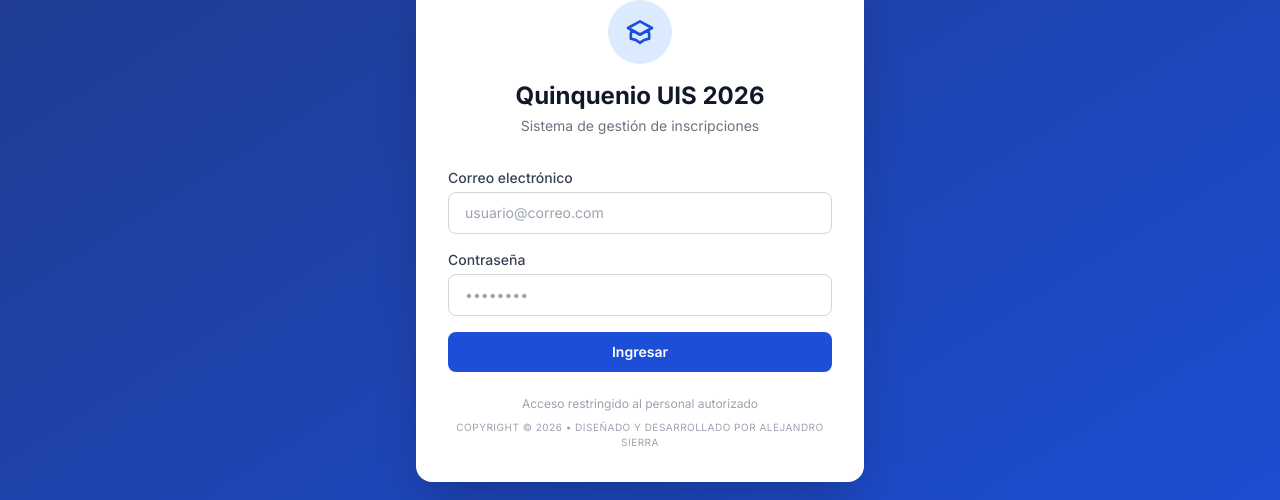
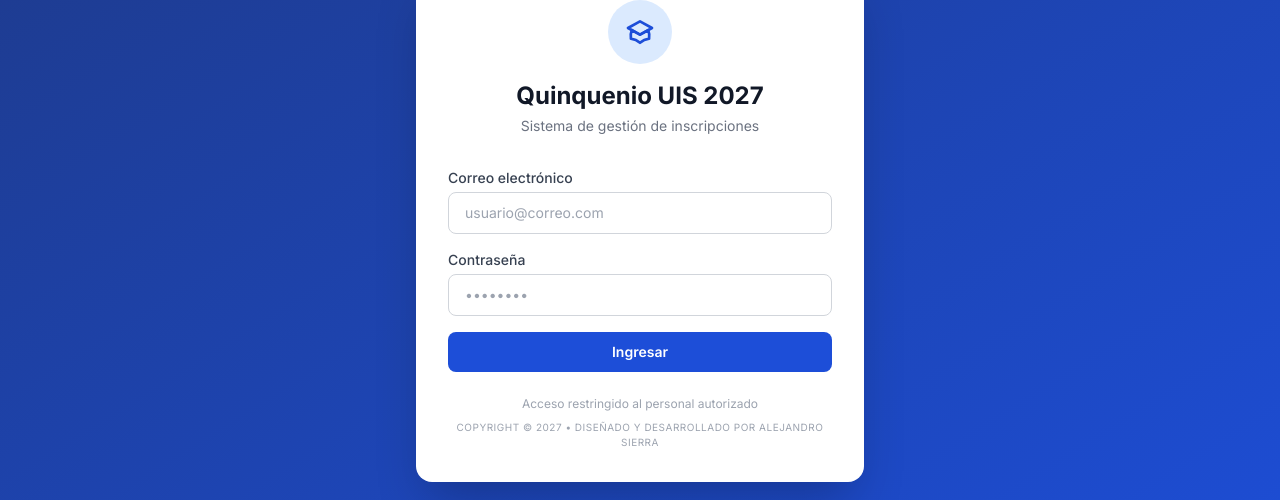
Before and after one commit to Harver98/quinquenio-app, a Next.js app: page /login in a window 1280 px wide. Shown: the part 175-675 px from the top of the page. Built offline with nearby package versions, Linux system fonts and the light colour scheme.

Commit message:
Mejora preinscripcion

```diff
--- a/app/api/enviar-qr/route.ts
+++ b/app/api/enviar-qr/route.ts
@@ -90,9 +90,9 @@
       'Content-Type': 'application/json',
     },
     body: JSON.stringify({
-      from: process.env.EMAIL_FROM || 'Quinquenio ASEDUIS 2026 <noreply@aseduis.com>',
+      from: process.env.EMAIL_FROM || 'Quinquenio ASEDUIS 2027 <noreply@aseduis.com>',
       to: [inscrito.correo],
-      subject: '🎓 Tu código QR de ingreso — Quinquenio ASEDUIS 2026',
+      subject: '🎓 Tu código QR de ingreso — Quinquenio ASEDUIS 2027',
       html:`
         <!DOCTYPE html>
         <html lang="es">
@@ -103,7 +103,7 @@
                 <tr>
                   <td style="background:linear-gradient(135deg,#1e3a8a,#1d4ed8);padding:36px 40px;text-align:center;">
                     <p style="margin:0;color:#93c5fd;font-size:13px;letter-spacing:2px;text-transform:uppercase;">Universidad Industrial de Santander</p>
-                    <h1 style="margin:8px 0 0;color:#ffffff;font-size:26px;font-weight:700;">Quinquenio ASEDUIS 2026</h1>
+                    <h1 style="margin:8px 0 0;color:#ffffff;font-size:26px;font-weight:700;">Quinquenio ASEDUIS 2027</h1>
                   </td>
                 </tr>
                 <tr>
@@ -155,7 +155,7 @@
                       <p style="margin:0;color:#92400e;font-size:13px;font-weight:600;">📋 Instrucciones e información importante</p>
                       <ul style="margin:8px 0 0;padding-left:16px;color:#78350f;font-size:13px;line-height:1.8;">
                         <li><strong>Lugar:</strong> Aula Máxima de Ciencias – UIS</li>
-                        <li><strong>Fecha:</strong> 14 de agosto del 2026</li>
+                        <li><strong>Fecha:</strong> 14 de agosto del 2027</li>
                         <li><strong>Hora:</strong> 06:00 pm</li>
                         <li><strong>Código de vestimenta:</strong> Casual elegante o formal</li>
                         <li><strong>Parqueadero:</strong> Entrada por la Cra. 30 en los parqueaderos del Auditorio Luis A. Calvo <em>(Se recomienda no traer vehículo)</em></li>
@@ -180,7 +180,7 @@
                   <td style="background:#f9fafb;border-top:1px solid #e5e7eb;padding:24px 40px;text-align:center;">
                     <p style="margin:0;color:#9ca3af;font-size:12px;">
                       Correo automático del sistema de inscripciones.<br>
-                      Quinquenio ASEDUIS 2026 — Asociación de Egresados
+                      Quinquenio ASEDUIS 2027 — Asociación de Egresados
                     </p>
                   </td>
                 </tr>
--- a/app/checkin/page.tsx
+++ b/app/checkin/page.tsx
@@ -29,7 +29,7 @@
         <div className="flex items-center justify-between mb-6 pt-4">
           <div className="text-center flex-1">
             <h1 className="text-white text-2xl font-bold">Check-in</h1>
-            <p className="text-blue-200 text-sm mt-1">Quinquenio UIS 2026</p>
+            <p className="text-blue-200 text-sm mt-1">Quinquenio UIS 2027</p>
           </div>
           <button
             onClick={handleLogout}
--- a/app/dashboard/page.tsx
+++ b/app/dashboard/page.tsx
@@ -43,7 +43,7 @@
     <div className="p-8">
       <div className="mb-8">
         <h1 className="text-2xl font-bold text-gray-900">Dashboard</h1>
-        <p className="text-gray-500 mt-1">Resumen general — Quinquenio UIS 2026</p>
+        <p className="text-gray-500 mt-1">Resumen general — Quinquenio UIS 2027</p>
       </div>
 
       {/* Estadísticas principales */}
--- a/app/login/page.tsx
+++ b/app/login/page.tsx
@@ -37,7 +37,7 @@
               <path strokeLinecap="round" strokeLinejoin="round" strokeWidth={2} d="M12 14l6.16-3.422a12.083 12.083 0 01.665 6.479A11.952 11.952 0 0012 20.055a11.952 11.952 0 00-6.824-2.998 12.078 12.078 0 01.665-6.479L12 14z" />
             </svg>
           </div>
-          <h1 className="text-2xl font-bold text-gray-900">Quinquenio UIS 2026</h1>
+          <h1 className="text-2xl font-bold text-gray-900">Quinquenio UIS 2027</h1>
           <p className="text-gray-500 mt-1 text-sm">Sistema de gestión de inscripciones</p>
         </div>
 
@@ -78,7 +78,7 @@
             Acceso restringido al personal autorizado
           </p>
           <p className="text-[10px] text-gray-400 uppercase tracking-wider">
-            Copyright © 2026 • Diseñado y Desarrollado por Alejandro Sierra
+            Copyright © 2027 • Diseñado y Desarrollado por Alejandro Sierra
           </p>
         </div>
       </div>
--- a/app/preinscripcion/page.tsx
+++ b/app/preinscripcion/page.tsx
@@ -62,7 +62,7 @@
   return (
     <div className="p-8 max-w-2xl mx-auto">
       <div className="mb-6 text-center">
-        <h1 className="text-2xl font-bold text-gray-900">Preinscripción</h1>
+        <h1 className="text-2xl font-bold text-gray-900">Preinscripción quinquenios 2027</h1>
         <p className="text-gray-500 mt-1 text-sm">Déjanos tus datos y te contactaremos pronto</p>
       </div>
 
--- a/app/qr/[id]/page.tsx
+++ b/app/qr/[id]/page.tsx
@@ -60,7 +60,7 @@
     <div className="p-8 max-w-lg mx-auto">
       <div className="bg-white rounded-2xl shadow-sm overflow-hidden">
         <div className="bg-blue-900 p-6 text-center">
-          <h1 className="text-white font-bold text-xl">Quinquenio UIS 2026</h1>
+          <h1 className="text-white font-bold text-xl">Quinquenio UIS 2027</h1>
           <p className="text-blue-200 text-sm mt-1">Código de ingreso</p>
         </div>
 
--- a/components/layout/Sidebar.tsx
+++ b/components/layout/Sidebar.tsx
@@ -28,7 +28,7 @@
     <aside className="w-64 bg-blue-900 min-h-screen flex flex-col">
       <div className="p-6 border-b border-blue-800">
         <h1 className="text-white font-bold text-lg leading-tight">Quinquenio</h1>
-        <p className="text-blue-300 text-xs mt-0.5">UIS 2026</p>
+        <p className="text-blue-300 text-xs mt-0.5">UIS 2027</p>
       </div>
 
       <nav className="flex-1 p-4 space-y-1">
```
Also changed, not shown: proxy.ts (+13 -4 lines).
